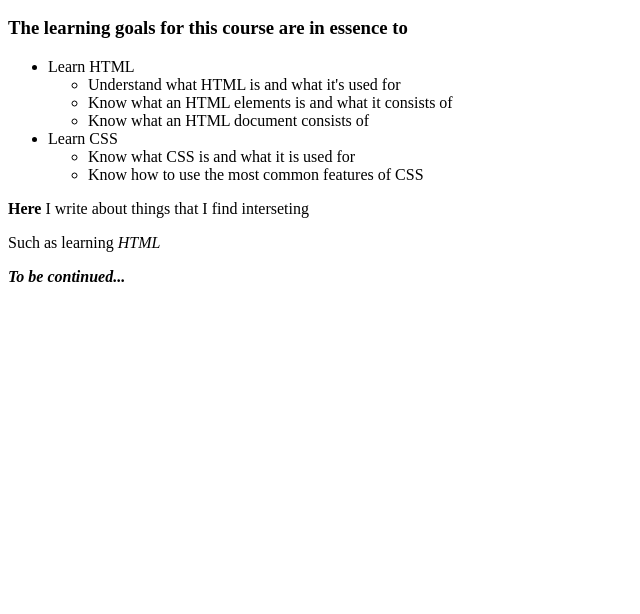
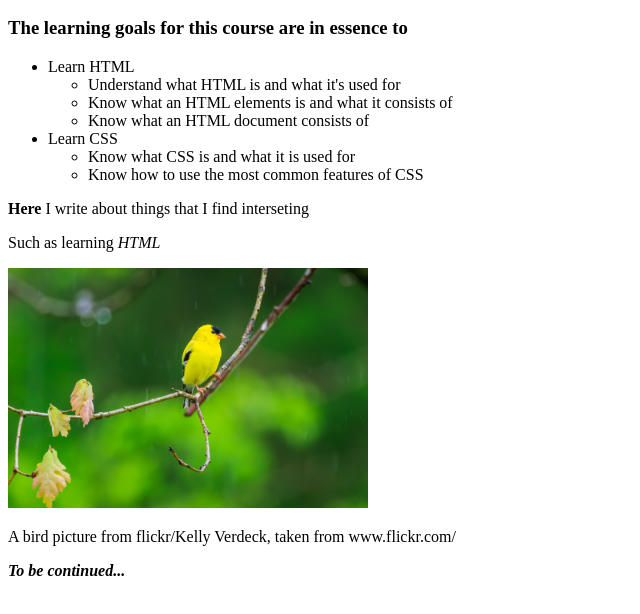
Before and after one commit to Elevenori/lapio-website, a plain HTML site: page index.html in a window 1280 px wide. Shown: the part 110-724 px from the top of the page, without its empty margins (0-640 px from the left). Drawn offline with Linux system fonts and the light colour scheme; files whose address does not match are found by name.

Commit message:
Part 3, add fifth exercise

```diff
--- a/index.html
+++ b/index.html
@@ -27,6 +27,9 @@
 </ul>
 <p><b>Here</b> I write about things that I find interseting</p>
 <p>Such as learning <i>HTML</i></p>
+<!-- A bird picture from flickr/Kelly Verdeck, taken from www.flickr.com/ -->
+<img src="/home/elevenori/lapio-website/assets/53669371539_0e3e20e1b8_o.jpg" alt="A yellow bird" height="240" width="360"/>
+<p>A bird picture from flickr/Kelly Verdeck, taken from www.flickr.com/</p>
 <p><em><b>To be continued...</b></em></p>
 </body>
 
```
